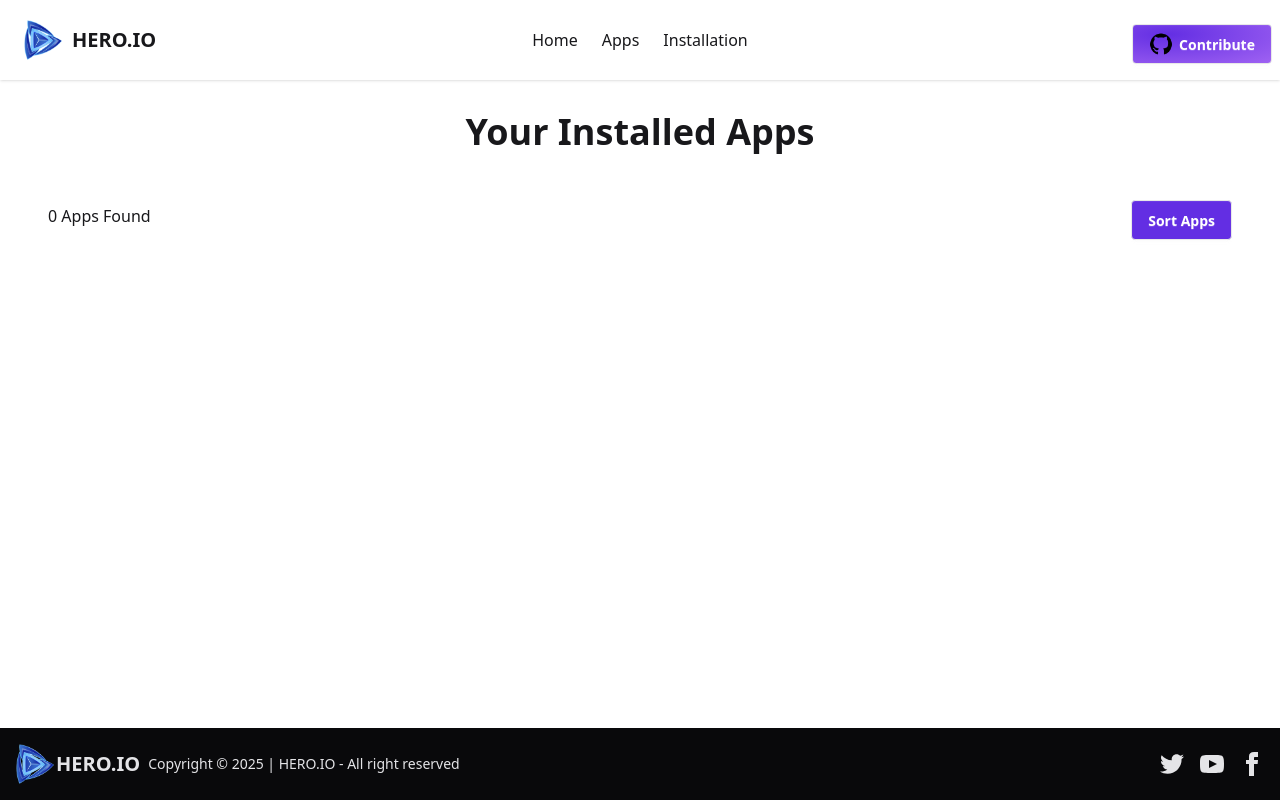
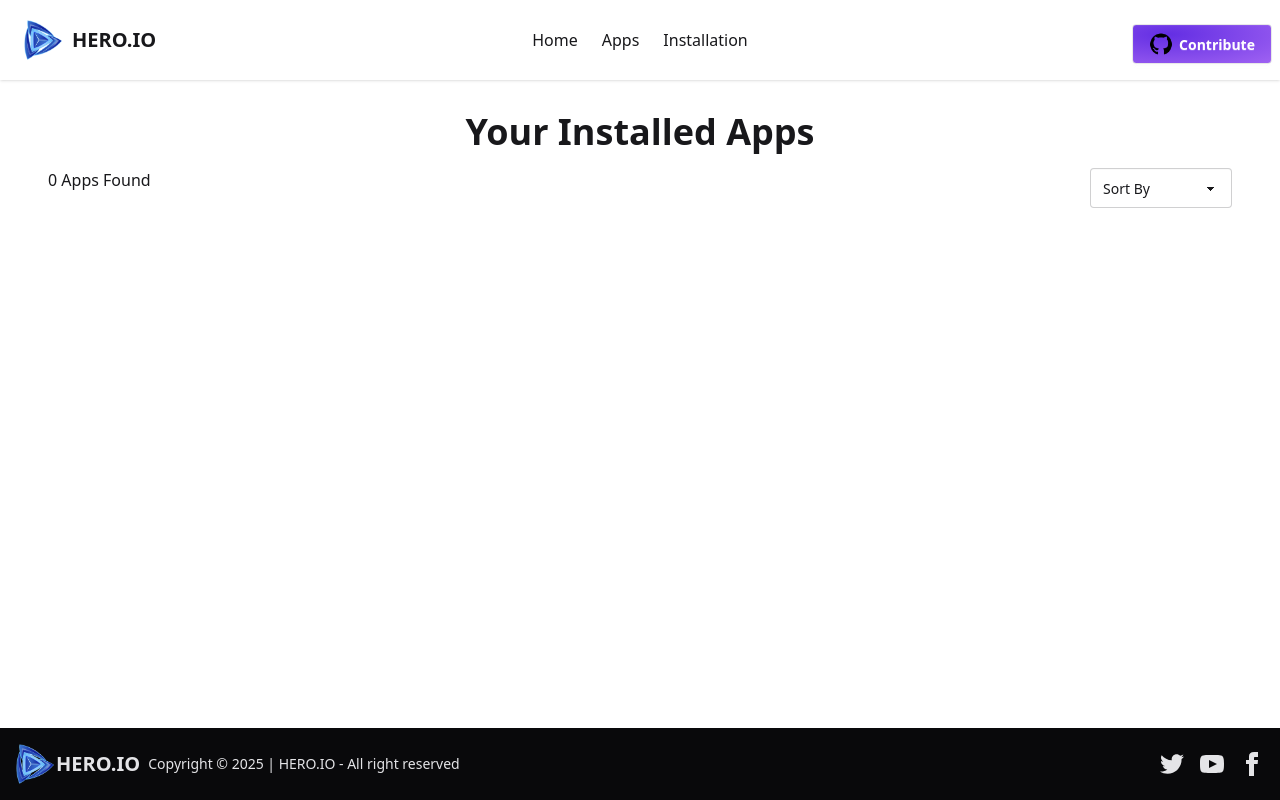
Before and after one commit to AhmetChatgami/assignment-8, a React (Vite) app: page /installation in a window 1280 px wide. Built offline with nearby package versions, Linux system fonts and the light colour scheme.

Commit message:
Sorting function added.

```diff
--- a/src/Pages/Installation.jsx
+++ b/src/Pages/Installation.jsx
@@ -3,6 +3,7 @@ import { Link } from "react-router";
 
 const Installation = () => {
   const [installedApps, setInstalledApps] = useState([]);
+  const [sortApp, setSortApp] = useState("none");
   useEffect(() => {
     const savedList = JSON.parse(localStorage.getItem("installedApp"));
     if (savedList) setInstalledApps(savedList);
@@ -14,19 +15,33 @@ const Installation = () => {
         Your Installed Apps
       </h1>
 
-      <div className="flex items-center justify-between">
+      <div className="flex items-center justify-between space-y-4 mb-6">
         <p>{installedApps.length} Apps Found</p>
 
-        <button className="btn text-white  mt-8 my-6 hover:bg-purple-800 bg-[#632EE3]">
+        <label className="form-control max-w-xs">
+          <select
+            className="select select-bordered"
+            name="sort"
+            id="sort"
+            value={sortApp}
+            onChange={(e) => setSortApp(e.target.value)}
+          >
+            <option value="none">Sort By</option>
+            <option value="size">Sort By Size</option>
+            <option value="ratings">Sort By Ratings</option>
+          </select>
+        </label>
+        {/* <button className="btn text-white  mt-8 my-6 hover:bg-purple-800 bg-[#632EE3]">
           Sort Apps
-        </button>
+        </button> */}
       </div>
 
       <div className="space-y-4">
         {installedApps.map((a) => (
           <div className="card card-side bg-base-100 shadow-sm">
             <figure>
-              <img className="w-25 h-20 object-cover"
+              <img
+                className="w-25 h-20 object-cover"
                 src={a.image}
                 alt={a.title}
               />
```
